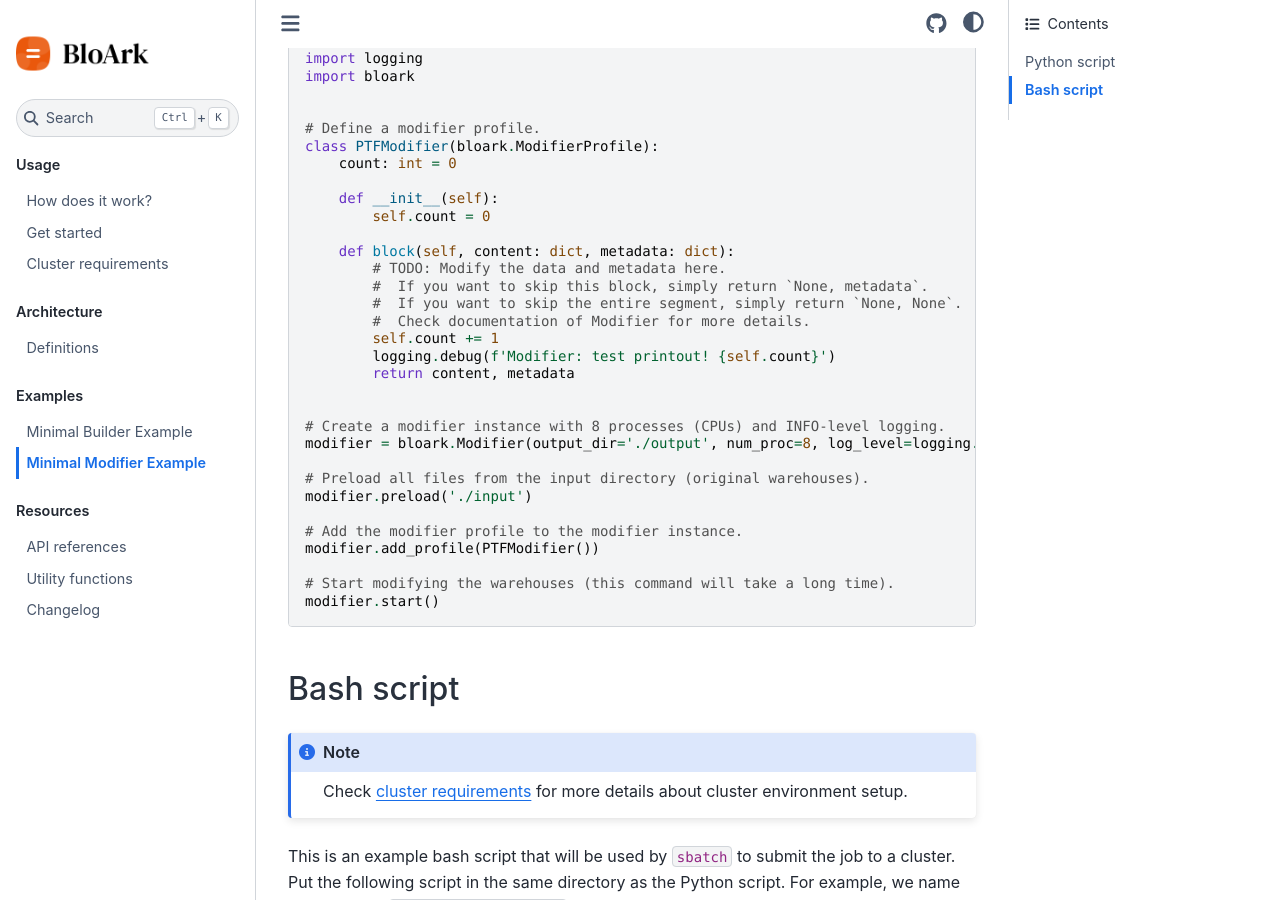
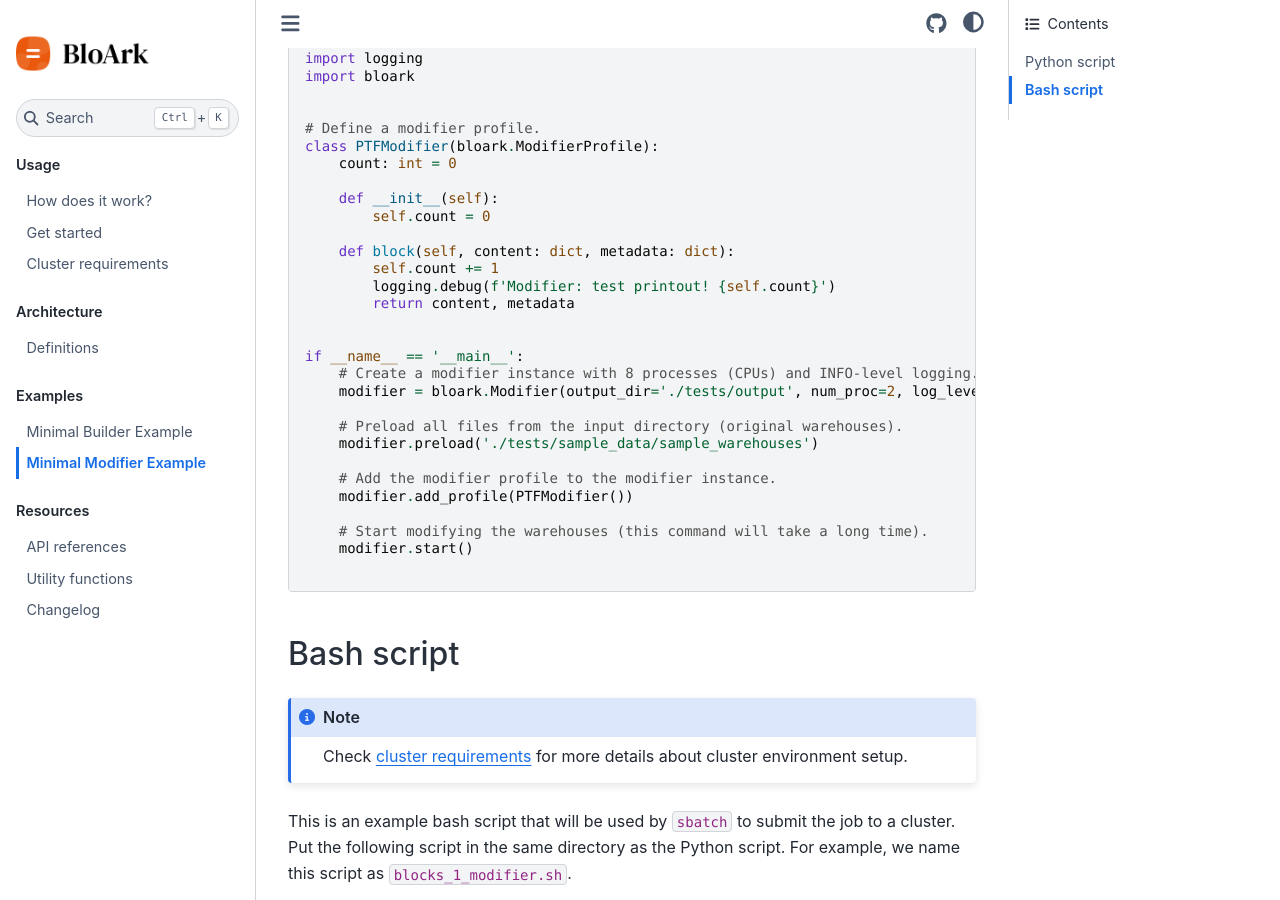
Before and after one commit to lilingxi01/bloark, a Sphinx documentation site: the page built from docs/source/examples/minimal-modifier.md, in a window 1280 px wide and 900 px high, scrolled down 424 px. Built offline with Sphinx 7.4.7 and the Sphinx Book theme 1.1.4, drawn with Linux system fonts in a browser that asks for light colours.

Commit message:
docs: add __main__ clause to example codes.

````diff
--- a/docs/source/examples/minimal-modifier.md
+++ b/docs/source/examples/minimal-modifier.md
@@ -19,26 +19,24 @@ class PTFModifier(bloark.ModifierProfile):
         self.count = 0
 
     def block(self, content: dict, metadata: dict):
-        # TODO: Modify the data and metadata here.
-        #  If you want to skip this block, simply return `None, metadata`.
-        #  If you want to skip the entire segment, simply return `None, None`.
-        #  Check documentation of Modifier for more details.
         self.count += 1
         logging.debug(f'Modifier: test printout! {self.count}')
         return content, metadata
 
 
-# Create a modifier instance with 8 processes (CPUs) and INFO-level logging.
-modifier = bloark.Modifier(output_dir='./output', num_proc=8, log_level=logging.INFO)
+if __name__ == '__main__':
+    # Create a modifier instance with 8 processes (CPUs) and INFO-level logging.
+    modifier = bloark.Modifier(output_dir='./tests/output', num_proc=2, log_level=logging.INFO)
 
-# Preload all files from the input directory (original warehouses).
-modifier.preload('./input')
+    # Preload all files from the input directory (original warehouses).
+    modifier.preload('./tests/sample_data/sample_warehouses')
 
-# Add the modifier profile to the modifier instance.
-modifier.add_profile(PTFModifier())
+    # Add the modifier profile to the modifier instance.
+    modifier.add_profile(PTFModifier())
 
-# Start modifying the warehouses (this command will take a long time).
-modifier.start()
+    # Start modifying the warehouses (this command will take a long time).
+    modifier.start()
+
 ```
 
 ## Bash script
````
Also changed, not shown: docs/source/examples/minimal-builder.md (+11 -10 lines).
